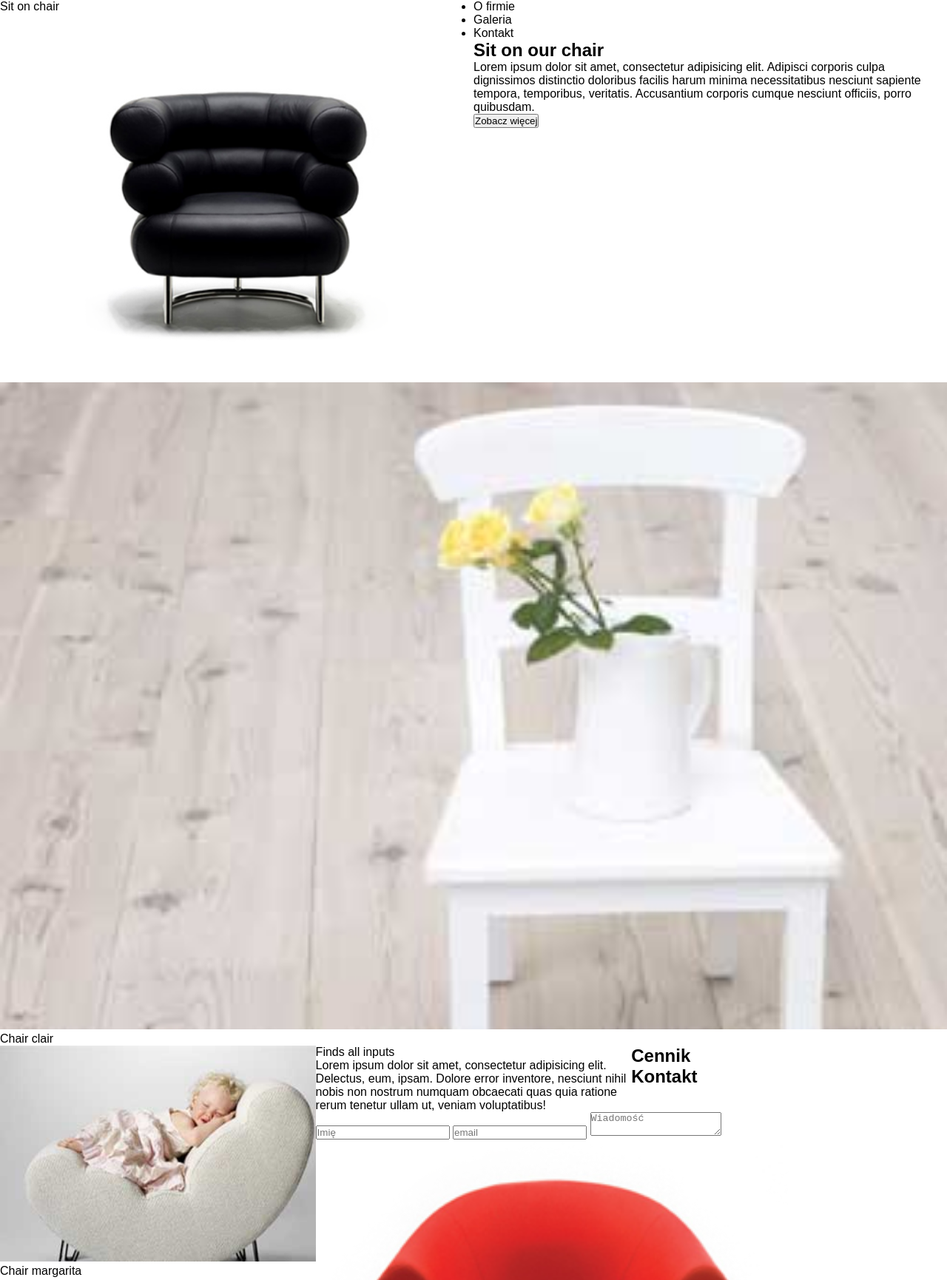
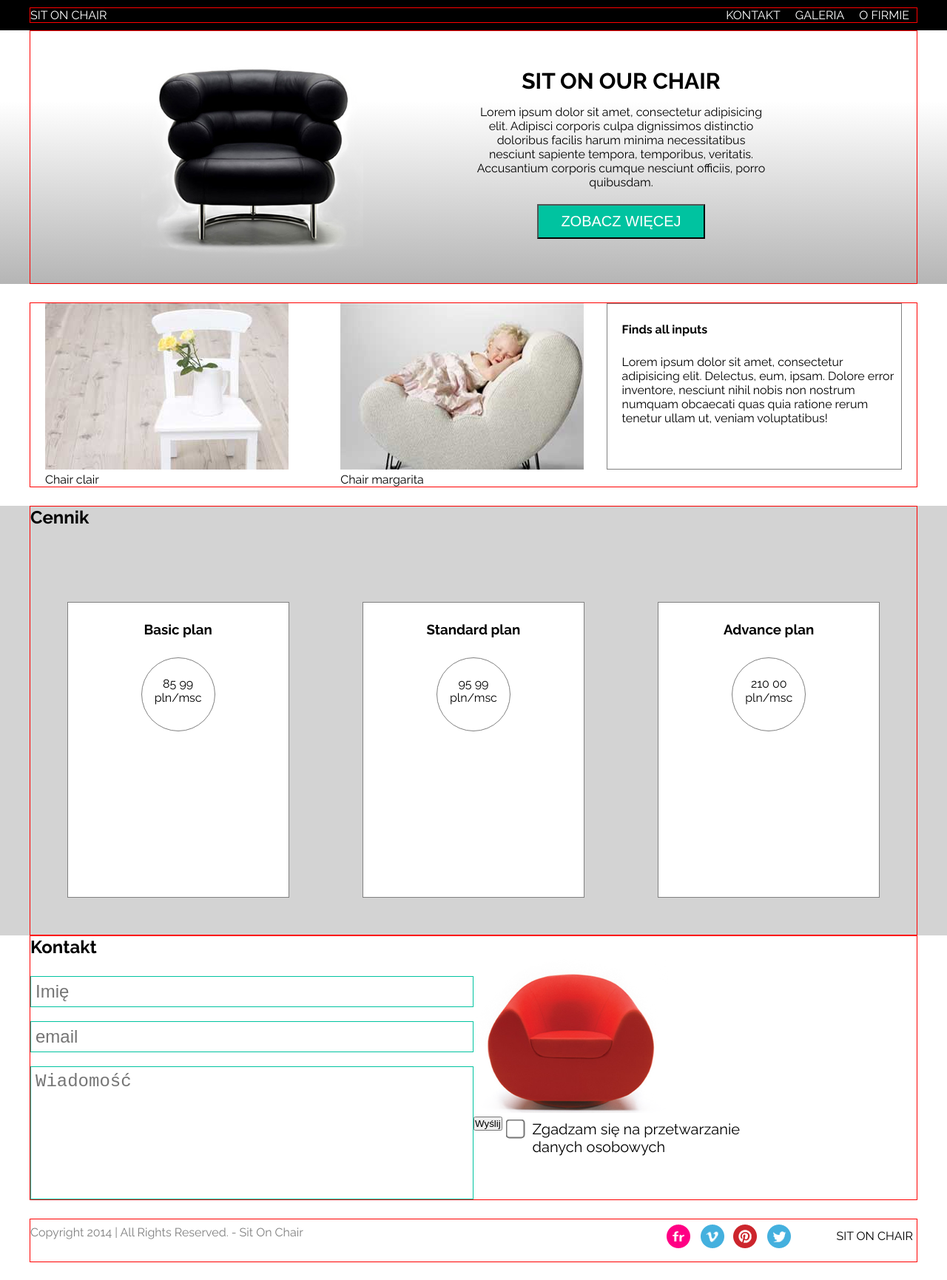
Before and after one commit to pmoskal4/Sit-on-chair, a plain HTML site: page index.html in a window 1280 px wide. Shown: the top 1731 px of the page at 74% size. After the commit the page ends 1707 px from the top, so only its background shows below. Drawn offline with Linux system fonts and the light colour scheme.

Commit message:
Added elements in .html and basic styling in .css

```diff
--- a/css/style.css
+++ b/css/style.css
@@ -26,16 +26,202 @@ Layout
     width: 50%;
 }
 
-.section::after {
+.col-3-layout::after,
+.col-2-layout::after{
     content: "";
     clear: both;
     display: block;
 }
 
-img {
-    width: 100%;
+body {
+    font-family: Raleway, sans-serif;
 }
 
-body {
-    font-family: Arial, sans-serif;
+/*--------------------------------------
+Site - Header
+--------------------------------------*/
+
+.site-header {
+    background-color: #000;
+    color: #fff;
+    padding: 10px;
+    text-transform: uppercase;
 }
+
+.site-header a {
+    text-decoration: none;
+    color: white;
+    margin: 0 10px;
+}
+
+.site-menu li {
+    display: inline;
+    float: right;
+}
+
+/*--------------------------------------
+Site - About
+--------------------------------------*/
+
+.site-about {
+    background: -webkit-linear-gradient(top, rgba(255, 255, 255, 1) 0%, rgba(255, 255, 255, 1) 28%, rgba(181, 181, 181, 1) 100%);
+    text-align: center;
+}
+
+
+.site-about h1 {
+    text-transform: uppercase;
+    margin-top: 50px;
+    margin-bottom: 15px;
+    margin-right: 200px;
+
+    font-size: 30px;
+}
+
+.site-about p {
+    padding-right: 200px;
+}
+
+.site-about input {
+    text-transform: uppercase;
+    font-size: 20px;
+
+    background-color: #00C3A0;
+    color: #fff;
+
+    margin-right: 200px;
+    margin-top: 20px;
+    padding: 10px 30px 10px 30px;
+}
+
+/*--------------------------------------
+Site - Products
+--------------------------------------*/
+
+.site-products {
+    margin: 25px auto;
+}
+
+.site-products div.column {
+    padding-left: 20px;
+}
+
+.moreProducts {
+    height: 225px;
+    position: relative;
+    right: 20px;
+    border: 1px solid grey;
+}
+
+.moreProducts h4 {
+    margin: 25px auto;
+}
+
+
+/*--------------------------------------
+Site - Offer
+--------------------------------------*/
+
+.site-offer {
+    background-color: lightgrey;
+}
+
+.priceTag {
+    margin: 100px auto 50px auto;
+    text-align: center;
+    background-color: #fff;
+    width: 300px;
+    height: 400px;
+    border: 1px solid grey;
+    position: relative;
+}
+
+.priceTag h3 {
+    position: absolute;
+    top: 25px;
+    left: 0;
+    right: 0;
+    margin: auto;
+}
+
+.priceCircle {
+    position: absolute;
+    top: -150px;
+    left: 0;
+    right: 0;
+    bottom: 0;
+    margin: auto;
+    width: 100px;
+    height: 100px;
+    border: 1px solid grey;
+    border-radius: 50%;
+}
+
+.priceCircle .price {
+    padding-top: 25px;
+}
+
+/*--------------------------------------
+Site - Contact
+--------------------------------------*/
+
+.site-contact {
+    position: relative;
+}
+
+.contact-form {
+    margin-top: 25px;
+}
+
+.form-control {
+    display: block;
+    width: 100%;
+    resize: none;
+    border: 1px solid #00C3A0;
+    font-size: 24px;
+    padding: 0.25em;
+}
+
+textarea {
+    height: 180px;
+}
+
+.site-contact label {
+    position: absolute;
+    top: 250px;
+    right: 280px;
+    font-size: 20px;
+}
+
+input[type="checkbox"] {
+    position: absolute;
+    left: -30px;
+    top: 5px;
+    transform: scale(2);
+    outline-color: #00C3A0;
+}
+
+/*--------------------------------------
+Site - Footer
+--------------------------------------*/
+
+.site-footer {
+    margin-top: 25px;
+    line-height: 35px;
+}
+
+.copyright {
+    color: grey;
+}
+
+.site-footer li {
+    display: inline;
+    float: right;
+    padding: 5px;
+}
+
+.site-footer li span {
+    text-transform: uppercase;
+    padding-left: 50px;
+    line-height: 35px;
+}
--- a/index.html
+++ b/index.html
@@ -4,20 +4,21 @@
     <meta charset="UTF-8">
     <title>Sit on chair</title>
     <link rel="stylesheet" href="css/style.css">
+    <link href="https://fonts.googleapis.com/css?family=Raleway:400,700" rel="stylesheet">
 </head>
 <body>
 
     <header class="site-header">
+        <div class="container">
             <div class="col-2-layout">
                 <div class="column">
                     <p class="logo">Sit <span class="textBlue">on</span> chair</p>
                 </div>
-            <div class="column">
-                <nav class="menu">
-                    <ul>
-                        <li>O firmie</li>
-                        <li>Galeria</li>
-                        <li>Kontakt</li>
+                <nav class="column">
+                    <ul class="site-menu">
+                        <li><a href="#">O firmie</a></li>
+                        <li><a href="#">Galeria</a></li>
+                        <li><a href="#">Kontakt</a></li>
                     </ul>
                 </nav>
             </div>
@@ -25,6 +26,7 @@
     </header>
 
     <section class="site-about">
+        <div class="container">
             <div class="col-2-layout">
                 <div class="column">
                     <img src="images/black_chair.png">
@@ -35,11 +37,13 @@
                     <input type="submit" name="more" value="Zobacz więcej">
                 </div>
             </div>
+        </div>
     </section>
 
     <section class="site-products">
+        <div class="container">
             <div class="col-3-layout">
-            <div class=" product">
+                <div class=" column">
                     <img src="images/box1_img.jpg">
                     <p>Chair <span class="uppercase">clair</span></p>
                 </div>
@@ -47,67 +51,83 @@
                     <img src="images/box2_img.jpg">
                     <p>Chair <span class="uppercase">margarita</span></p>
                 </div>
-            <div class="column">
-                <p>Finds all inputs</p>
+                <div class="column moreProducts">
+                    <h4>Finds all inputs</h4>
                     <p>Lorem ipsum dolor sit amet, consectetur adipisicing elit. Delectus, eum, ipsam. Dolore error inventore, nesciunt nihil nobis non nostrum numquam obcaecati quas quia ratione rerum tenetur ullam ut, veniam voluptatibus!</p>
+                </div>
             </div>
         </div>
     </section>
 
     <section class="site-offer">
+        <div class="container">
             <div class="col-3-layout">
                 <h2>Cennik</h2>
                 <div class="column">
                     <div class="priceTag">
-
+                        <h3>Basic plan</h3>
+                        <div class="priceCircle">
+                            <p class="price">85 99 <span>pln/msc</span></p>
+                        </div>
                     </div>
                 </div>
                 <div class="column">
                     <div class="priceTag">
-
+                        <h3>Standard plan</h3>
+                        <div class="priceCircle">
+                            <p class="price">95 99 <span>pln/msc</span></p>
+                        </div>
                     </div>
                 </div>
                 <div class="column">
                     <div class="priceTag">
-
+                        <h3>Advance plan</h3>
+                        <div class="priceCircle">
+                            <p class="price">210 00 <span>pln/msc</span></p>
+                        </div>
+                    </div>
                 </div>
             </div>
         </div>
     </section>
 
     <section class="site-contact">
+        <div class="container">
             <div class="col-2-layout">
                 <h2>Kontakt</h2>
                 <div class="column">
-                <form>
-                    <input type="text" name="name" placeholder="Imię">
-                    <input type="email" name="mail" placeholder="email">
-                    <textarea name="msg" placeholder="Wiadomość"></textarea>
+                    <form class="contact-form">
+                        <input type="text" class="form-control" name="name" placeholder="Imię"><br>
+                        <input type="email" class="form-control" name="mail" placeholder="email"><br>
+                        <textarea name="msg" class="form-control" placeholder="Wiadomość"></textarea>
                     </form>
                 </div>
                 <div class="column">
-                <img src="images/red_chair.png">
-                <label>Zgadzam się na przetwarzanie danych osobowych
+                    <img src="images/red_chair.png"><br>
+                    <label>Zgadzam się na przetwarzanie <br>danych osobowych
                         <input type="checkbox">
                     </label>
                     <input type="submit" name="form-msg" value="Wyślij">
                 </div>
             </div>
+        </div>
     </section>
 
     <footer class="site-footer">
+        <div class="container">
             <div class="col-2-layout">
                 <div class="column">
                     <p class="copyright">Copyright 2014 | All Rights Reserved. - Sit On Chair</p>
                 </div>
                 <div class="column">
                     <ul class="socialMedia">
+                        <li><span class="logo">Sit on chair</span></li>
+                        <li><a href="#"><img src="images/twitter.png"></a></li>
+                        <li><a href="#"><img src="images/pinterest.png"></a></li>
+                        <li><a href="#"><img src="images/vimeo.png"></a></li>
                         <li><a href="#"><img src="images/flickr.png"></a></li>
-                    <li><a href="#"><img src="images/vimeo.png"></a></li>
-                    <li><a href="#"><img src="images/pinterest.png"></a></li>
-                    <li><a href="#"><img src="images/twitter.png"></a></li>
                     </ul>
-                <p class="logo">Sit on chair</p>
+                </div>
             </div>
         </div>
     </footer>
```
Lines whose indentation alone changed are shown as unchanged.
